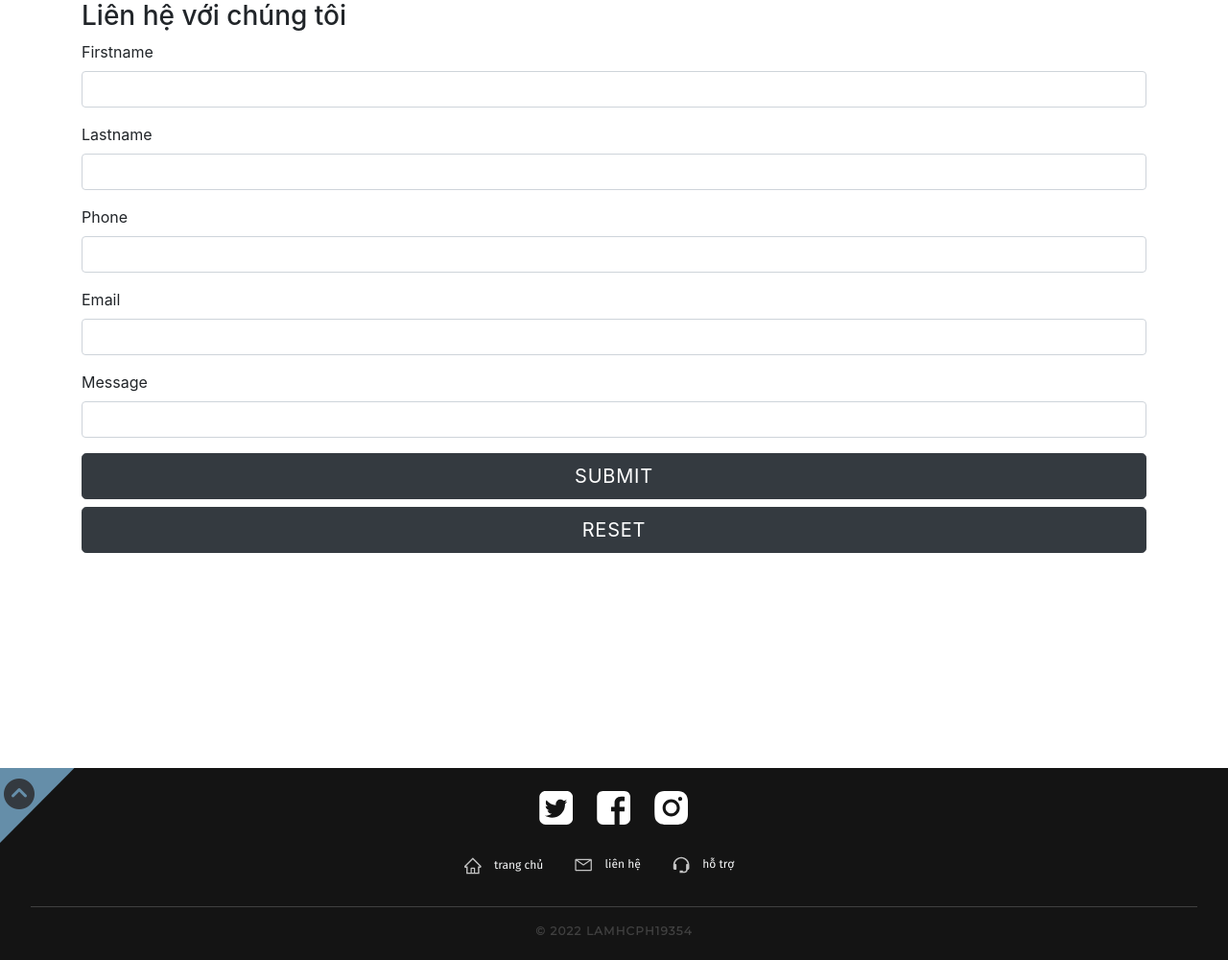
After one commit to PRO1014-Team1/duan1, a PHP site: page /feedback.php in a window 1280 px wide. The commit adds this page. Shown: the whole page at 96% size. Run offline with PHP 8.4, Linux system fonts and the light colour scheme; some libraries are stand-ins or nearby versions.

Commit message:
Trang feedback

```diff
--- /dev/null
+++ b/feedback.php
@@ -0,0 +1,47 @@
+<?php
+include_once ("./views/templates/header.php"); ?>
+<html>
+<head>
+    <title>Liên hệ với chúng tôi</title>
+    <link rel="stylesheet" href="https://stackpath.bootstrapcdn.com/bootstrap/4.1.3/css/bootstrap.min.css" integrity="sha384-MCw98/SFnGE8fJT3GXwEOngsV7Zt27NXFoaoApmYm81iuXoPkFOJwJ8ERdknLPMO" crossorigin="anonymous">
+
+    <link rel="stylesheet" href="https://cdn.jsdelivr.net/npm/bootstrap-icons@1.3.0/font/bootstrap-icons.css">
+    <link rel="stylesheet" type="text/css" href="./public/css/header.css" />
+</head>
+<body>
+
+    <div class="container">
+        <h3>Liên hệ với chúng tôi</h3>
+        <form action="form-process.php" method="POST">
+            <div class="form-group">
+                <label for="firstname">Firstname</label>
+                <input type="text" name="firstname" id="firstname" class="form-control" required>
+            </div>
+            <div class="form-group">
+                <label for="lastname">Lastname</label>
+                <input type="text" name="lastname" id="lastname" class="form-control" required>
+            </div>
+            <div class="form-group">
+                <label for="phone">Phone</label>
+                <input type="tel" name="phone" id="phone" class="form-control" required>
+            </div>
+            <div class="form-group">
+                <label for="email">Email</label>
+                <input type="email" name="email" id="email" class="form-control" required>
+            </div>
+            <div class="form-group">
+                <label for="message">Message</label>
+                <input type="text" name="message" id="message" class="form-control" required>
+            </div>
+            <div class="form-group">
+        <button class="btn btn-dark btn-lg btn-block" type="submit">Submit</button>
+        <button class="btn btn-dark btn-lg btn-block" type="reset">Reset</button>
+    </div>
+        </form>
+    </div>
+
+</body>
+
+</html>
+<?php
+include_once ("./views/templates/footer.php"); ?>
--- a/views/templates/user_header.php
+++ b/views/templates/user_header.php
@@ -123,7 +123,7 @@
                                 <a href="#" class="nav__link nav__link--main block text-dark">Giới Thiệu</a>
                             </li>
                             <li class="nav__item">
-                                <a href="#" class="nav__link nav__link--main block text-dark">Liên Hệ</a>
+                                <a href="feedback.php" class="nav__link nav__link--main block text-dark">Liên Hệ</a>
                             </li>
                         </ul>
                     </div>
```
Also changed, not shown: controllers/controller.php (+14 -0 lines), form-process.php (added, +11 -0 lines).
